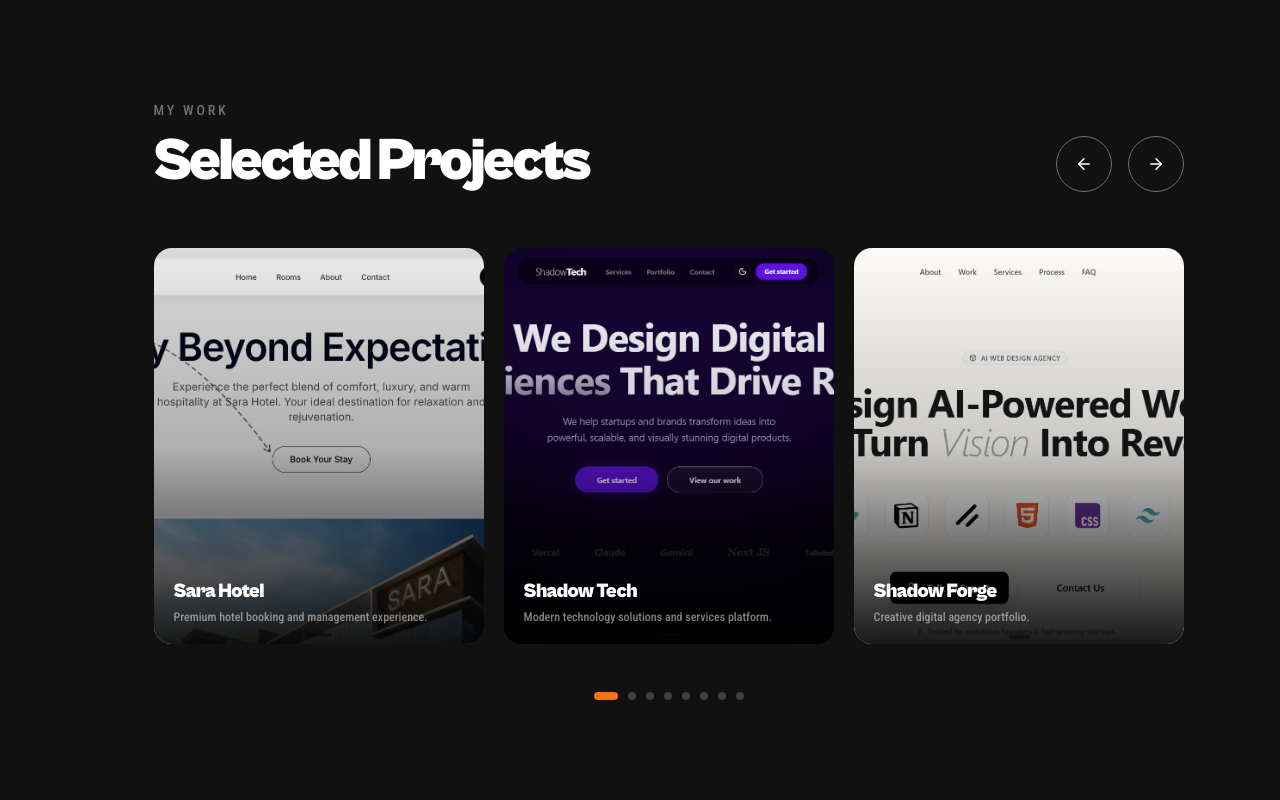
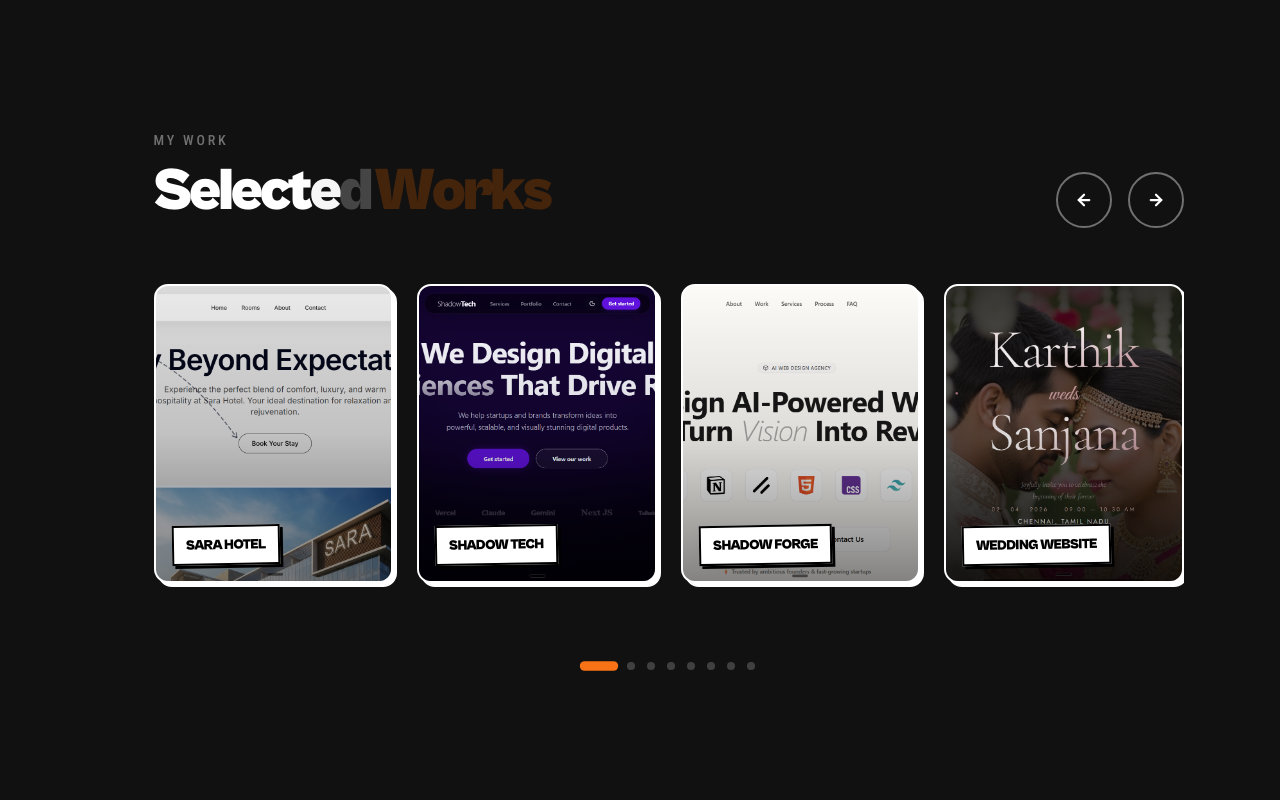
Before and after one commit to Harish-Dev-777/harish-dev-portfolio, a Next.js app: page / in a window 1280 px wide. Shown: the part 4980-5780 px from the top of the page. Built offline with nearby package versions, Linux system fonts and the light colour scheme.

Commit message:
fixed the small issues

```diff
--- a/app/layout.tsx
+++ b/app/layout.tsx
@@ -73,9 +73,9 @@ export default function RootLayout({
       suppressHydrationWarning
       className={`${cabinet.variable} ${robotoCondensed.variable} ${caveat.variable} ${poppins.variable} h-full antialiased`}
     >
-      <head>
-        <script
+      <Script
         id="theme-switcher-v3"
+        strategy="beforeInteractive"
         dangerouslySetInnerHTML={{
           __html: `
             (function() {
@@ -92,7 +92,6 @@ export default function RootLayout({
           `,
         }}
       />
-      </head>
       <body className="font-roboto-condensed min-h-full flex flex-col relative text-foreground">
         <IntroTransition />
         <ThemeProvider>
--- a/components/ui/creative-pricing.tsx
+++ b/components/ui/creative-pricing.tsx
@@ -21,7 +21,7 @@ function CreativePricing({
     tiers,
 }: {
     tag?: string;
-    title?: string;
+    title?: React.ReactNode;
     description?: string;
     tiers: PricingTier[];
 }) {
@@ -32,14 +32,14 @@ function CreativePricing({
                 <div className="font-roboto-condensed font-bold uppercase tracking-[0.2em] text-sm text-orange-500 mb-2">
                     {tag}
                 </div>
-                <div className="relative pb-4 overflow-visible">
-                    <h2 className="relative text-3xl sm:text-4xl md:text-5xl font-black font-cabinet text-foreground rotate-[-1deg] tracking-tighter overflow-visible">
+                <div className="relative pb-4 overflow-visible flex justify-center">
+                    <h2 className="relative text-3xl sm:text-4xl md:text-5xl font-black font-cabinet text-foreground rotate-[-1deg] tracking-tighter overflow-visible inline-block">
                         {title}
                         {/* Stars — visible on all screens */}
-                        <div className="absolute -right-10 top-0 text-amber-500 rotate-12 text-3xl md:text-4xl">
+                        <div className="absolute -right-3 top-0 md:-right-20 lg:-right-30 text-amber-500 rotate-12 text-3xl md:text-4xl">
                             ✨
                         </div>
-                        <div className="absolute -left-7 bottom-0 text-blue-500 -rotate-12 text-3xl md:text-4xl">
+                        <div className="absolute -left-5 md:-left-20 lg:-left-30 bottom-0 text-blue-500 -rotate-12 text-3xl md:text-4xl">
                             ⭐️
                         </div>
                     </h2>
--- a/components/ui/typography-hero.tsx
+++ b/components/ui/typography-hero.tsx
@@ -57,7 +57,7 @@ export const TypographyHero = ({
   if (!mounted) return null;
 
   return (
-    <div className="sticky top-0 z-10 flex h-[100dvh] w-full flex-col overflow-hidden bg-background text-foreground font-roboto-condensed selection:bg-orange-200">
+    <div className="sticky top-0 z-10 flex h-screen w-full flex-col overflow-hidden bg-background text-foreground font-roboto-condensed selection:bg-orange-200">
       {/*
         This wrapper applies the scroll-based Recession Transform
         to all hero content for a smoother parallax feel.
@@ -149,7 +149,7 @@ export const TypographyHero = ({
         {/* CTA & UI ELEMENTS */}
         <div className="absolute bottom-12 z-[60] flex w-80 md:w-[500px] left-[47%] -translate-x-1/2 justify-center px-4 gap-4 md:gap-6">
           <motion.a
-            href="#"
+            href="#contact"
             initial={{ opacity: 0, y: 20 }}
             animate={{
               opacity: 1,
@@ -188,8 +188,8 @@ export const TypographyHero = ({
       </motion.div>
 
       {/* MOBILE */}
-      <div className="md:hidden flex flex-col h-[100dvh] w-full pl-12 pr-6 pt-24 pb-0 bg-background overflow-hidden relative">
-        <div className="flex flex-col items-center pt-8 pb-0 z-10">
+      <div className="md:hidden flex flex-col h-full w-full pl-12 pr-6 pt-24 pb-0 bg-background overflow-hidden relative">
+        <div className="flex flex-col items-center pt-8 pb-0 z-10 w-full">
           <p className="text-xs md:text-sm font-medium text-foreground tracking-wide text-center">
             Hi👋, my name is <span className="text-orange-500">Harish</span> and
             I'm a <span className="text-orange-500">freelancer</span>.
@@ -227,7 +227,7 @@ export const TypographyHero = ({
           </div>
         </div>
 
-        <div className="relative w-full h-[70dvh] flex flex-col items-center justify-end mt-auto">
+        <div className="relative w-full flex-1 min-h-0 flex flex-col items-center justify-end mt-4">
           <img
             src={imageSrc}
             className="h-full w-auto object-contain object-bottom filter grayscale contrast-[1.1] relative bottom-0 -translate-x-4"
--- a/components/web/nav.tsx
+++ b/components/web/nav.tsx
@@ -144,8 +144,11 @@ export const Nav = () => {
                         opacity: 1,
                         transition: {
                           staggerChildren: 0.03,
-                          delayChildren: linkIndex * 0.05
                         }
+                      },
+                      exit: {
+                        opacity: 0,
+                        transition: { duration: 0.3 }
                       }
                     }}
                     className={`text-5xl md:text-7xl font-black tracking-tighter uppercase font-roboto-condensed flex overflow-hidden translate-x-0 transition-opacity duration-300 text-foreground ${
--- a/components/web/pricing-section.tsx
+++ b/components/web/pricing-section.tsx
@@ -2,6 +2,7 @@
 
 import { CreativePricing, type PricingTier } from "@/components/ui/creative-pricing";
 import { Circle, Star } from "lucide-react";
+import { RevealText } from "@/components/ui/reveal-text";
 
 const pricingTiers: PricingTier[] = [
     {
@@ -41,7 +42,13 @@ export function PricingSection() {
         <section id="pricing" className="min-h-screen md:h-screen flex flex-col items-center justify-center relative overflow-hidden bg-background py-10 md:py-0">
             <CreativePricing
                 tag="Simple Pricing"
-                title="Simple Pricing. Powerful Results."
+                title={
+                    <RevealText
+                        text="Simple Pricing. Powerful Results."
+                        highlightedWords={["Powerful"]}
+                        className="text-inherit font-inherit max-w-[280px] md:max-w-none justify-center"
+                    />
+                }
                 description="Invest in an online presence that works as hard as you do."
                 tiers={pricingTiers}
             />
--- a/components/web/projects.tsx
+++ b/components/web/projects.tsx
@@ -4,6 +4,7 @@ import React, { useState, useCallback, useRef, useEffect } from "react";
 import { motion, useMotionValue, animate } from "framer-motion";
 import { ArrowLeft, ArrowRight } from "lucide-react";
 import { projects } from "@/data/projects";
+import { RevealText } from "@/components/ui/reveal-text";
 
 /* ─── Custom Arrow Button ─── */
 const ArrowButton = ({
@@ -18,7 +19,7 @@ const ArrowButton = ({
     initial="rest"
     whileHover="hover"
     animate="rest"
-    className="group relative w-12 h-12 md:w-14 md:h-14 rounded-full border border-white/40 flex items-center justify-center overflow-hidden cursor-pointer"
+    className="group relative w-12 h-12 md:w-14 md:h-14 rounded-full border-2 border-white/40 flex items-center justify-center overflow-hidden cursor-pointer"
   >
     {/* Fill sweeps from top-right */}
     <motion.div
@@ -30,19 +31,23 @@ const ArrowButton = ({
       className="absolute inset-0 bg-white rounded-full z-0"
     />
     <span className="relative z-10 text-white transition-colors duration-300 group-hover:text-black">
-      {direction === "left" ? <ArrowLeft size={18} /> : <ArrowRight size={18} />}
+      {direction === "left" ? (
+        <ArrowLeft size={18} strokeWidth={3} />
+      ) : (
+        <ArrowRight size={18} strokeWidth={3} />
+      )}
     </span>
   </motion.button>
 );
 
 /* ─── Infinite Carousel ─── */
 export const Projects = () => {
-  const GAP = 20;
+  const GAP = 24;
   const trackRef = useRef<HTMLDivElement>(null);
   const containerRef = useRef<HTMLDivElement>(null);
   const x = useMotionValue(0);
   const [cardWidth, setCardWidth] = useState(0);
-  const [visibleCards, setVisibleCards] = useState(3);
+  const [visibleCards, setVisibleCards] = useState(4);
   const [activeLogicalIndex, setActiveLogicalIndex] = useState(0);
   const isAnimating = useRef(false);
 
@@ -50,16 +55,19 @@ export const Projects = () => {
   // Triple the array for infinite scroll
   const tripled = [...projects, ...projects, ...projects];
 
+  const [isMobile, setIsMobile] = useState(false);
+
   const measure = useCallback(() => {
     if (!containerRef.current) return;
-    const containerW = containerRef.current.offsetWidth;
-    const isMobile = window.innerWidth < 768;
-    const v = isMobile ? 1 : 3;
+    const parentW =
+      containerRef.current.parentElement?.offsetWidth || window.innerWidth;
+    const mobile = window.innerWidth < 768;
+    setIsMobile(mobile);
+    const v = mobile ? 1 : 4;
     setVisibleCards(v);
 
-    // User requested no peeking on mobile - card takes 100% of container width
-    const multiplier = isMobile ? 1.0 : 1.0;
-    const w = ((containerW * multiplier) - GAP * (v - 1)) / v;
+    // Mobile card is 75% of parent width, Desktop follows grid
+    const w = mobile ? parentW * 0.75 : (parentW - GAP * (v - 1)) / v;
     setCardWidth(w);
   }, []);
 
@@ -69,12 +77,38 @@ export const Projects = () => {
     return () => window.removeEventListener("resize", measure);
   }, [measure]);
 
-  // Initial position: start of middle set
+  // Initial position: center the middle set's first card
   useEffect(() => {
     if (cardWidth > 0) {
-      const offset = total * (cardWidth + GAP);
-      x.set(-offset);
+      const oneSetWidth = total * (cardWidth + GAP);
+      const centerOffset = window.innerWidth < 768 ? (window.innerWidth - cardWidth) / 2 : 0;
+      x.set(-oneSetWidth + centerOffset);
     }
+  }, [cardWidth, total, x]);
+
+  // Handle mouse wheel scrolling
+  useEffect(() => {
+    const container = containerRef.current;
+    if (!container) return;
+
+    const handleWheel = (e: WheelEvent) => {
+      if (Math.abs(e.deltaX) > Math.abs(e.deltaY) || e.shiftKey) {
+        e.preventDefault();
+        const currentX = x.get();
+        const newX = currentX - e.deltaX - e.deltaY;
+        x.set(newX);
+
+        const oneSetWidth = total * (cardWidth + GAP);
+        const centerOffset = window.innerWidth < 768 ? (window.innerWidth - cardWidth) / 2 : 0;
+
+        // Boundaries with offset
+        if (newX <= -(oneSetWidth * 2) + centerOffset) x.set(newX + oneSetWidth);
+        if (newX >= -oneSetWidth + (cardWidth + GAP) + centerOffset) x.set(newX - oneSetWidth);
+      }
+    };
+
+    container.addEventListener("wheel", handleWheel, { passive: false });
+    return () => container.removeEventListener("wheel", handleWheel);
   }, [cardWidth, total, x]);
 
   const slide = useCallback(
@@ -85,23 +119,22 @@ export const Projects = () => {
       const step = (cardWidth + GAP) * dir;
       const targetX = x.get() - step;
 
-      // Update logical index for tracking dots
       setActiveLogicalIndex((prev) => (prev + dir + total) % total);
 
       animate(x, targetX, {
         type: "spring",
-        stiffness: 260,
-        damping: 32,
-        mass: 0.8,
+        stiffness: 220,
+        damping: 30,
+        mass: 1,
         onComplete: () => {
           const oneSetWidth = total * (cardWidth + GAP);
+          const centerOffset = window.innerWidth < 768 ? (window.innerWidth - cardWidth) / 2 : 0;
           const current = x.get();
 
-          // Infinite loop boundary resets
-          if (current <= -(oneSetWidth * 2)) {
+          if (current <= -(oneSetWidth * 2) + centerOffset) {
             x.set(current + oneSetWidth);
           }
-          if (current >= -oneSetWidth + (cardWidth + GAP)) {
+          if (current >= -oneSetWidth + (cardWidth + GAP) + centerOffset) {
             x.set(current - oneSetWidth);
           }
 
@@ -109,28 +142,34 @@ export const Projects = () => {
         },
       });
     },
-    [cardWidth, total, x]
+    [cardWidth, total, x],
   );
+
+  // Drag constraints to prevent excessive scrolling beyond loops
+  const dragConstraints = {
+    left: -(total * 2 * (cardWidth + GAP)),
+    right: 0,
+  };
 
   return (
     <section
       id="selected-projects"
       className="relative w-full min-h-screen bg-[#111111] flex flex-col justify-center py-24 select-none overflow-hidden"
     >
-      {/* Container with left shift */}
       <div className="pl-14 pr-6 md:pl-[10vw] md:pr-12 lg:pl-[12vw] lg:pr-24">
-        {/* Header - Arrows move to the right on desktop */}
+        {/* Header */}
         <div className="mb-14 flex items-end justify-between">
           <div>
             <p className="text-sm font-medium tracking-[0.2em] uppercase text-white/40 mb-3">
               My Work
             </p>
-            <h2 className="text-4xl md:text-6xl font-black tracking-tighter text-white font-cabinet leading-none">
-              Selected Projects
-            </h2>
+            <RevealText
+              text="Selected Works"
+              highlightedWords={["Works"]}
+              className="text-4xl md:text-6xl font-black tracking-tighter text-white font-cabinet leading-none"
+            />
           </div>
 
-          {/* Arrows in Header for Desktop only */}
           <div className="hidden md:flex gap-4">
             <ArrowButton direction="left" onClick={() => slide(-1)} />
             <ArrowButton direction="right" onClick={() => slide(1)} />
@@ -139,11 +178,37 @@ export const Projects = () => {
 
         {/* Carousel Area */}
         <div className="relative">
-          {/* Cards Viewport */}
-          <div ref={containerRef} className="overflow-hidden">
+          <div
+            ref={containerRef}
+            className="overflow-hidden mx-auto"
+            style={{
+              width: isMobile && cardWidth > 0 ? "100%" : "100%",
+              // @ts-ignore
+              WebkitMaskImage: isMobile ? "linear-gradient(to right, transparent 0%, black 15%, black 85%, transparent 100%)" : "none",
+              maskImage: isMobile ? "linear-gradient(to right, transparent 0%, black 15%, black 85%, transparent 100%)" : "none",
+            }}
+          >
             <motion.div
               ref={trackRef}
-              className="flex items-center"
+              drag="x"
+              dragConstraints={dragConstraints}
+              onDragEnd={(e, info) => {
+                const threshold = 50;
+                if (info.offset.x < -threshold) slide(1);
+                else if (info.offset.x > threshold) slide(-1);
+                else {
+                    const oneSetWidth = total * (cardWidth + GAP);
+                    const currentOff = Math.abs(x.get()) - oneSetWidth;
+                    const nearestIdx = Math.round(currentOff / (cardWidth + GAP));
+
+                    // Centering logic for mobile
+                    const centerOffset = isMobile ? (window.innerWidth - cardWidth) / 2 : 0;
+                    const targetX = -(oneSetWidth + nearestIdx * (cardWidth + GAP)) + centerOffset;
+
+                    animate(x, targetX, { type: "spring", stiffness: 300, damping: 30 });
+                }
+              }}
+              className="flex items-center cursor-grab active:cursor-grabbing"
               style={{ x, gap: `${GAP}px` }}
             >
               {tripled.map((project, i) => (
@@ -152,29 +217,39 @@ export const Projects = () => {
                   href={project.url}
                   target="_blank"
                   rel="noopener noreferrer"
-                  className="relative shrink-0 rounded-2xl overflow-hidden cursor-pointer group"
+                  className="relative shrink-0 flex flex-col group cursor-pointer"
                   style={{
                     width: `${cardWidth}px`,
-                    aspectRatio: "4 / 4.8",
                   }}
+                >
+                  <motion.div
+                    whileTap={{ scale: 0.98 }}
+                    className="relative w-full aspect-square md:aspect-[4/5] bg-card border-2 border-white rounded-xl overflow-hidden shadow-[4px_4px_0px_0px_rgba(255,255,255,1)] transition-shadow duration-300"
                   >
                     {/* Image */}
                     <img
                       src={project.image}
                       alt={project.title}
-                    className="absolute inset-0 w-full h-full object-cover object-top transition-transform duration-700 group-hover:scale-105"
+                      className="absolute inset-0 w-full h-full object-cover object-top"
                       draggable={false}
                     />
 
-                  {/* Gradient */}
-                  <div className="absolute inset-0 bg-gradient-to-t from-black/90 via-black/20 to-transparent" />
+                    {/* Gradient Overlay */}
+                    <div className="absolute inset-0 bg-gradient-to-t from-black/80 via-black/20 to-transparent opacity-60" />
 
-                  {/* Text */}
-                  <div className="absolute bottom-0 left-0 right-0 p-5 translate-y-1 group-hover:translate-y-0 transition-transform duration-400">
-                    <h3 className="text-lg md:text-xl font-black text-white font-cabinet tracking-tight leading-tight mb-1">
+                    {/* Text Label Sticker Style */}
+                    <div className="absolute bottom-4 left-4 right-4">
+                      <div className="bg-white px-3 py-2 border-2 border-black inline-block -rotate-1 shadow-[3px_3px_0px_0px_rgba(0,0,0,1)]">
+                        <h3 className="text-[10px] md:text-sm font-black text-black font-cabinet uppercase tracking-tight">
                           {project.title}
                         </h3>
-                    <p className="text-white/50 text-xs font-medium leading-relaxed font-roboto-condensed max-w-[90%]">
+                      </div>
+                    </div>
+                  </motion.div>
+
+                  {/* Subtle description below card */}
+                  <div className="mt-4 px-1 opacity-0 group-hover:opacity-100 transition-opacity duration-300 translate-y-2 group-hover:translate-y-0">
+                    <p className="text-white/60 text-[10px] font-medium font-roboto-condensed tracking-wider uppercase line-clamp-1">
                       {project.description}
                     </p>
                   </div>
@@ -186,17 +261,26 @@ export const Projects = () => {
           {/* Navigation Controls — Centered dots and side arrows (Mobile Only Arrows) */}
           <div className="mt-12 w-full flex flex-col items-center gap-8">
             {/* Centered Pagination Dots */}
-            <div className="flex gap-2.5 items-center">
-              {projects.map((_, i) => (
+            <div className="flex gap-3 items-center">
+              {projects.map((_, i) => {
+                const isActive = i === activeLogicalIndex;
+                return (
                   <motion.div
                     key={i}
                     animate={{
-                    width: i === activeLogicalIndex ? 24 : 8,
-                    backgroundColor: i === activeLogicalIndex ? "#F97316" : "rgba(255,255,255,0.2)"
+                      width: isActive ? 32 : 8,
+                      backgroundColor: isActive
+                        ? "#F97316"
+                        : "rgba(255,255,255,0.2)",
+                      scale: isActive ? 1.2 : 1,
                     }}
-                  className="h-2 rounded-full transition-all duration-300"
+                    className="h-2 rounded-full cursor-pointer"
+                    onClick={() => {
+                      // Optional: jump to specific card
+                    }}
                   />
-              ))}
+                );
+              })}
             </div>
 
             {/* Arrows at bottom for Mobile only */}
```
Lines whose indentation alone changed are shown as unchanged.
